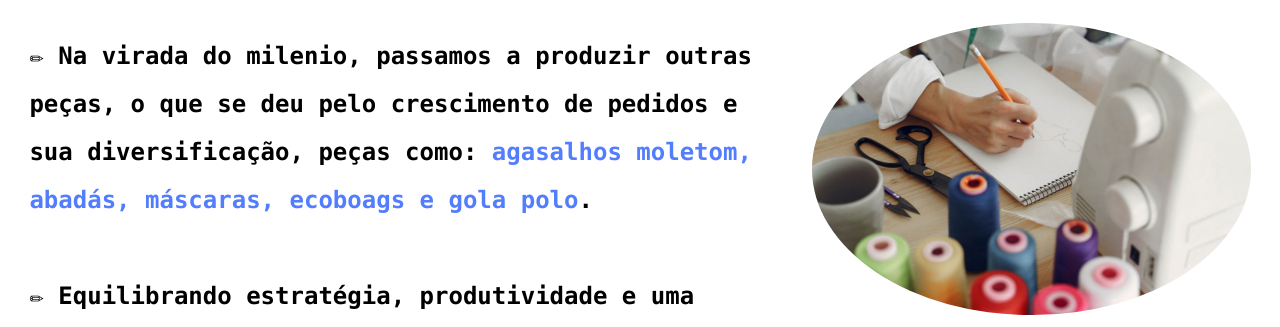
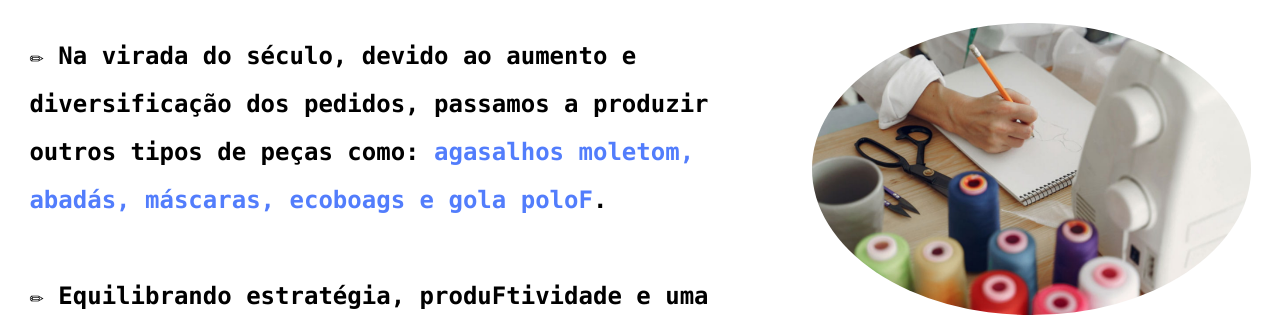
Before and after one commit to vicyago/BlueBerry-Camisetas, a plain HTML site: page about.html in a window 1280 px wide. Shown: the part 923-1250 px from the top of the page. Drawn offline with Linux system fonts and the light colour scheme.

Commit message:
guijambo

```diff
--- a/about.html
+++ b/about.html
@@ -37,19 +37,26 @@
         </section>
         <main>
             <div class="aboutText">
-             <h4>✏ <span class="blue2">A BlueBerry camisetas foi fundada em 1986</span>, e a 36 estamos vestindo suas ideias com muito esforco e entusiasmo
+                <h4>✏ <span class="blue2">A BlueBerry camisetas foi fundada em 1986</span>, e a 36 estamos vestindo suas
+                    ideias com muito esforco e entusiasmo
                     <br /><br />
-              ✏ Em meados dos anos 90, nossa empresa começou a desenvolver trabalhos cada vez maiores e mais complexos
+                    ✏ Em meados dos anos 90, nossa empresa começou a desenvolver trabalhos cada vez maiores e mais
+                    complexos
                     de forma que a empresa tornou-se destaque entre seus clientes, crescendo e expandindo seu mercado,
-              passando a atender não só a Campinas como tambem sua região, com cada novo cliente, novas tecnologias eram empregadas.
+                    passando a atender não só a Campinas como tambem sua região, com cada novo cliente, novas
+                    tecnologias eram empregadas.
                     <br /><br />
-              ✏ Nossa  confecção se especializou na produção de peças personalizadas como <span class="blue2">camisetas com a técnica de silkscreen</span>.
+                    ✏ Nossa confecção se especializou na produção de peças personalizadas como <span
+                        class="blue2">camisetas com a técnica de silkscreen</span>.
                     <br /><br />
-              ✏ Na virada do milenio, passamos a produzir outras peças, o que se deu pelo crescimento de pedidos e
-              sua diversificação, peças como:<span class="blue2"> agasalhos moletom, abadás, máscaras, ecoboags e gola polo</span>.
+                    ✏ Na virada do século, devido ao aumento e diversificação dos pedidos, passamos a produzir outros
+                    tipos de peças como:
+                    <span class="blue2">agasalhos moletom, abadás, máscaras, ecoboags e gola poloF</span>.
                     <br /><br />
-              ✏  Equilibrando estratégia, produtividade e uma abordagem eficiente,<span class="blue2"> a BlueBerry Camisetas</span>
-              ✂️ hoje é reconhecida como uma das melhores confecções de camisetas promocionais de Campinas e região,
+                    ✏ Equilibrando estratégia, produFtividade e uma abordagem eficiente,<span class="blue2"> a BlueBerry
+                        Camisetas</span>
+                    ✂️ hoje é reconhecida como uma das melhores confecções de camisetas promocionais de Campinas e
+                    região,
                     destacando-se pela excelência na qualidade e comprometimento.
                     <br /><img src="assets/images/orc-00.png" style="width: 65%; margin-left: 20%;" />
 
```
Lines whose indentation alone changed are shown as unchanged.
